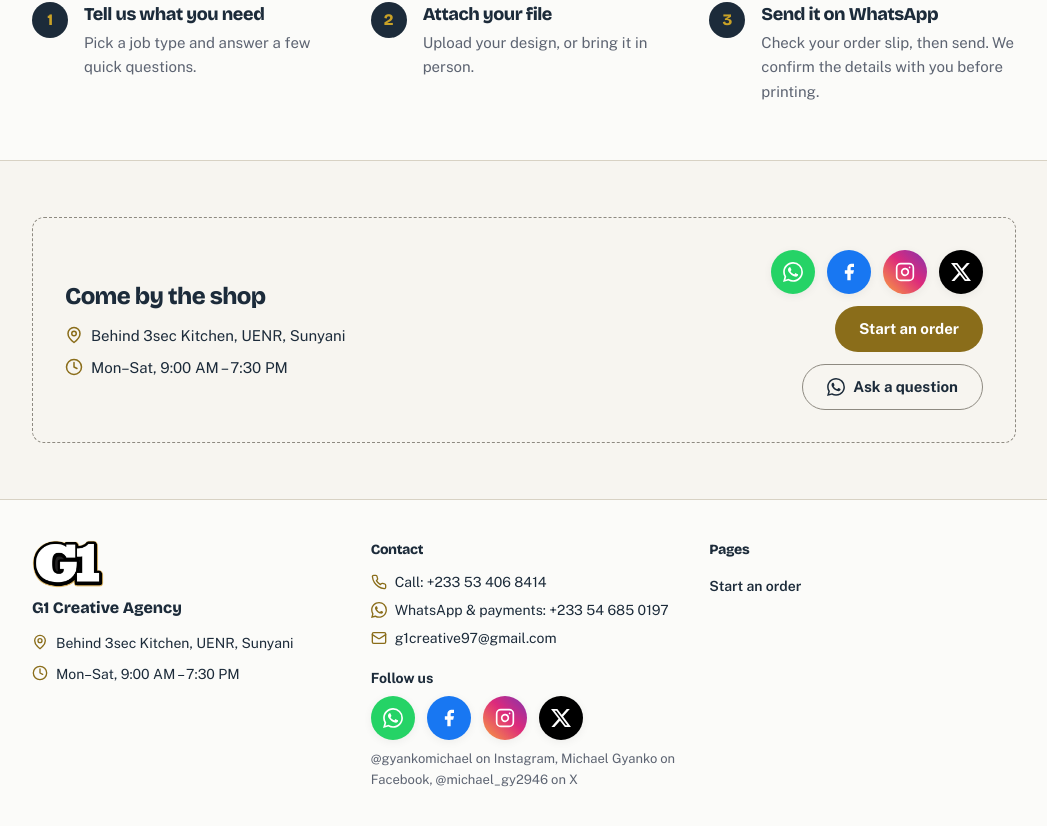
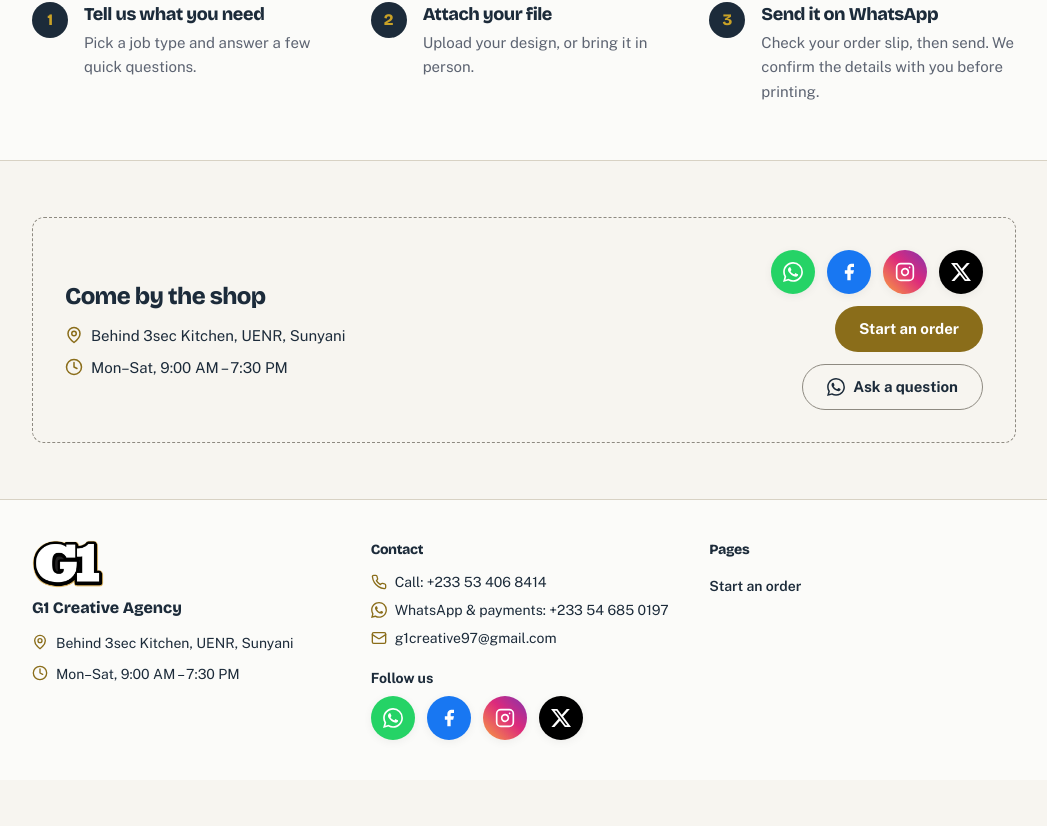
Before and after one commit to Mik-techs/Ticketer, a React (Vite) app: page / in a window 1280 px wide. Shown: the part 1895-2721 px from the top of the page, without its empty margins (116-1163 px from the left). After the commit the page ends 2675 px from the top, so only its background shows below. Built offline with nearby package versions, Linux system fonts and the light colour scheme; no server answers.

Commit message:
Remove social media handles from Footer component
Removed social media handles from the footer.

```diff
--- a/src/components/Footer.jsx
+++ b/src/components/Footer.jsx
@@ -83,10 +83,7 @@ export default function Footer() {
             <p className="mt-5 text-sm font-bold text-ink">Follow us</p>
             <SocialLinks className="mt-2" />
 
-            <p className="mt-2 text-[13px] leading-relaxed text-muted">
-              @gyankomichael on Instagram, Michael Gyanko on Facebook,
-              @michael_gy2946 on X
-            </p>
+
           </div>
 
           <div>
```
